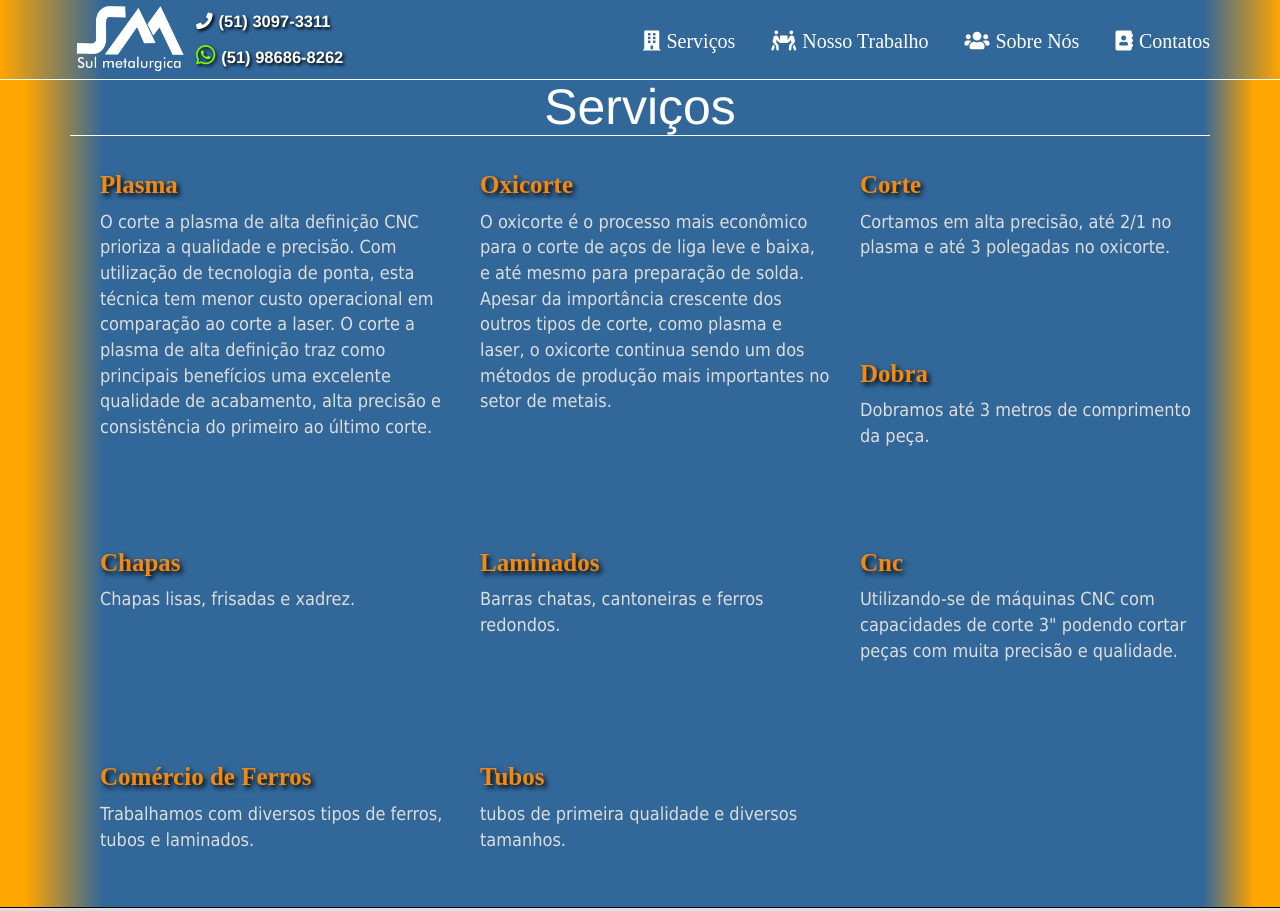
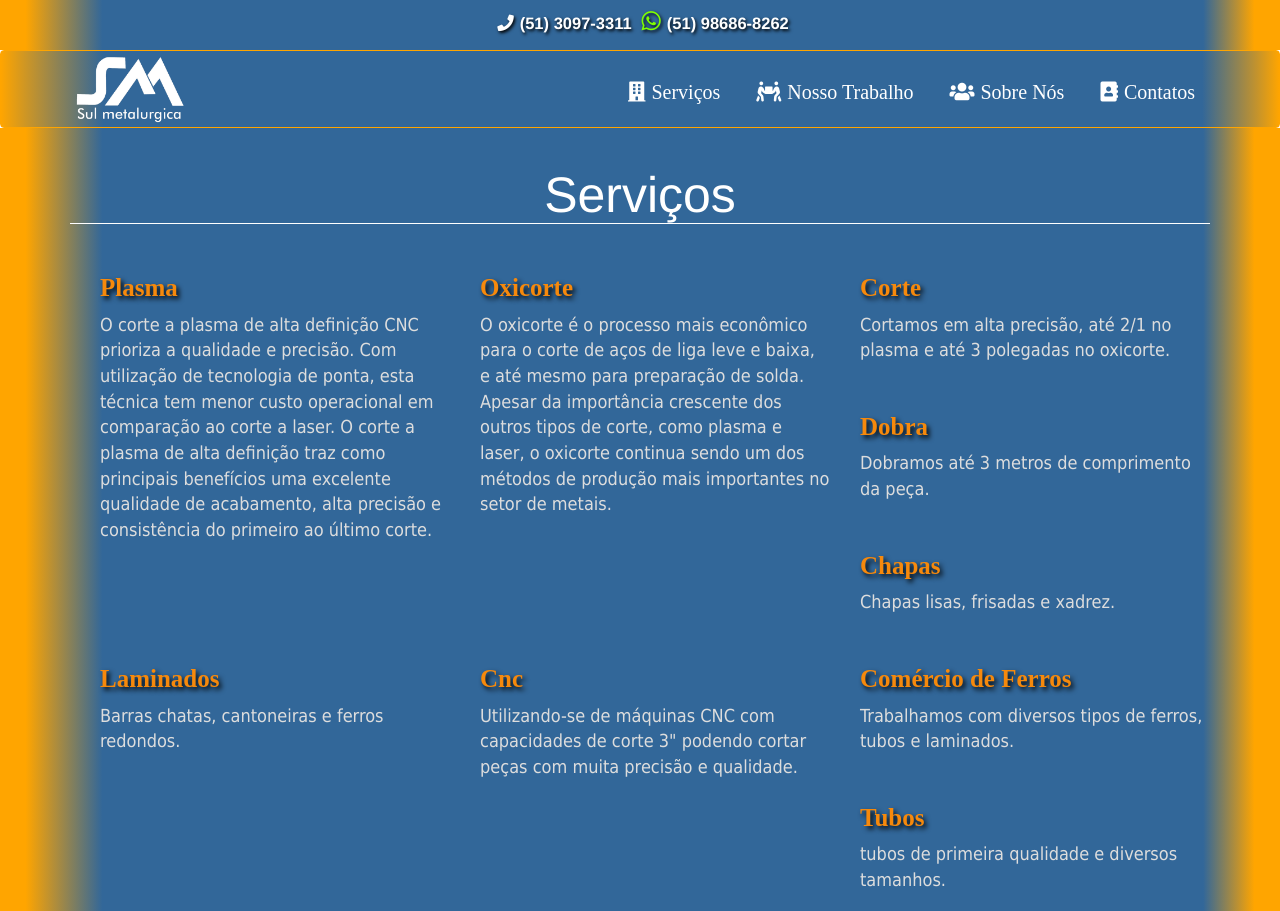
Before and after one commit to danton2000/Site_Sul_Metalurgica, a plain HTML site: page index.html in a window 1280 px wide. Shown: the top 911 px of the page. Drawn offline with Linux system fonts and the light colour scheme; a web font is replaced by a local one.

Commit message:
modificação nos menus de todas as paginas

```diff
--- a/index.html
+++ b/index.html
@@ -25,18 +25,18 @@
 <body>
 	<header class="header">
 		<!-- INICIO DA HEADER -->
-		<nav class="navbar navbar-inverse navbar-fixed-top">
+		<div class="fone">
+			<p><i class="telefone fa fa-phone"></i>(51) 3097-3311</p>
+			<p><i class="telefone fab fa-whatsapp"></i>(51) 98686-8262</p>
+		</div>
+
+		<nav class="navbar navbar-inverse">
 			<div class="container">
 				<div class="navbar-header">
 					<div class="logo">
 						<img src="imgs/logo.png" alt="Logo" title="Logo" class="logo">
 					</div>
-					<div class="fone">
-						<p><i class="telefone fa fa-phone"></i>(51) 3097-3311</p>
-						<p><i class="telefone fab fa-whatsapp"></i>(51) 98686-8262</p>
-					</div>
-					<button type="button" class="navbar-toggle" data-toggle="collapse" data-target="#links-menu"
-						style="background-color: white;">
+					<button type="button" class="navbar-toggle" data-toggle="collapse" data-target="#links-menu">
 						<i class="material-icons">menu</i>
 					</button>
 				</div>
@@ -53,13 +53,13 @@
 		</nav>
 	</header> <!-- FIM DA HEADER -->
 
-	<section class="servicos background-servicos padding-40">
+	<section class="servicos background-servicos padding-20">
 		<!-- FINAL DA SECTION NOVIDADES -->
 		<div class="container">
 			<h1 class="titulo">Serviços</h1>
 
 			<div class="container" id="conteudo">
-				<article class="servicos col-md-4">
+				<article class="bottom-serv col-md-4">
 					<div class="form-group">
 						<h1 class="titulo-detalhe-servicos">Plasma</h1>
 						<p class="descricao-servicos">O corte a plasma de alta definição CNC prioriza a qualidade e
@@ -70,7 +70,7 @@
 					</div>
 				</article>
 
-				<article class="servicos col-md-4">
+				<article class="bottom-serv col-md-4">
 					<div class="form-group">
 						<h1 class="titulo-detalhe-servicos">Oxicorte</h1>
 						<p class="descricao-servicos">O oxicorte é o processo mais econômico para o corte de aços de
@@ -80,7 +80,7 @@
 					</div>
 				</article>
 
-				<article class="servicos col-md-4">
+				<article class="bottom-serv col-md-4">
 					<div class="form-group">
 						<h1 class="titulo-detalhe-servicos">Corte</h1>
 						<p class="descricao-servicos">Cortamos em alta precisão, até 2/1 no plasma e até 3 polegadas no
@@ -88,28 +88,28 @@
 					</div>
 				</article>
 
-				<article class="servicos col-md-4">
+				<article class="bottom-serv col-md-4">
 					<div class="form-group">
 						<h1 class="titulo-detalhe-servicos">Dobra</h1>
 						<p class="descricao-servicos">Dobramos até 3 metros de comprimento da peça.</p>
 					</div>
 				</article>
 
-				<article class="servicos col-md-4">
+				<article class="bottom-serv col-md-4">
 					<div class="form-group">
 						<h1 class="titulo-detalhe-servicos">Chapas</h1>
 						<p class="descricao-servicos">Chapas lisas, frisadas e xadrez.</p>
 					</div>
 				</article>
 
-				<article class="servicos col-md-4">
+				<article class="bottom-serv col-md-4">
 					<div class="form-group">
 						<h1 class="titulo-detalhe-servicos">Laminados</h1>
 						<p class="descricao-servicos">Barras chatas, cantoneiras e ferros redondos.</p>
 					</div>
 				</article>
 
-				<article class="servicos col-md-4">
+				<article class="bottom-serv col-md-4">
 					<div class="form-group">
 						<h1 class="titulo-detalhe-servicos">Cnc</h1>
 						<p class="descricao-servicos">Utilizando-se de máquinas CNC com capacidades de corte 3" podendo
@@ -117,14 +117,14 @@
 					</div>
 				</article>
 
-				<article class="servicos col-md-4">
+				<article class="bottom-serv col-md-4">
 					<div class="form-group">
 						<h1 class="titulo-detalhe-servicos">Comércio de Ferros</h1>
 						<p class="descricao-servicos">Trabalhamos com diversos tipos de ferros, tubos e laminados.</p>
 					</div>
 				</article>
 
-				<article class="servicos col-md-4">
+				<article class="bottom-serv col-md-4">
 					<div class="form-group">
 						<h1 class="titulo-detalhe-servicos">Tubos</h1>
 						<p class="descricao-servicos">tubos de primeira qualidade e diversos tamanhos.</p>
```
Also changed, not shown: contato.html (+8 -8 lines), nosso_trabalho.html (+8 -8 lines), sobre.html (+8 -8 lines), lib/css/style.css.
